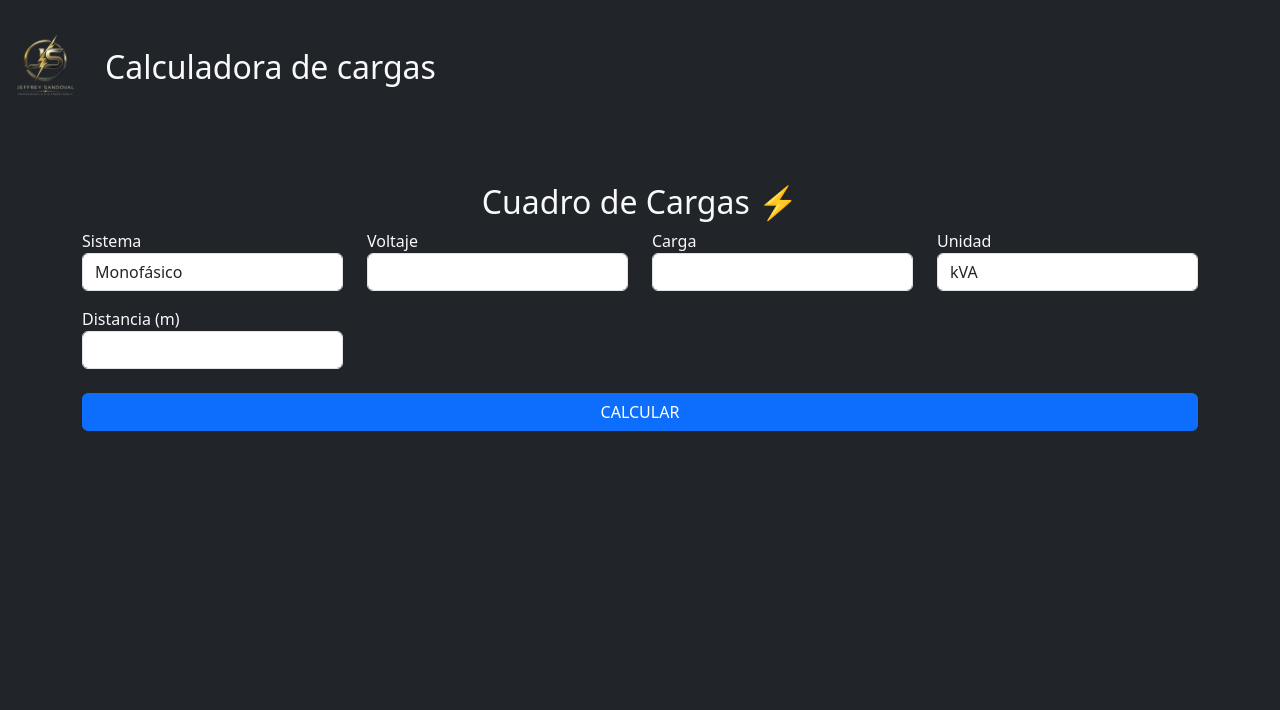
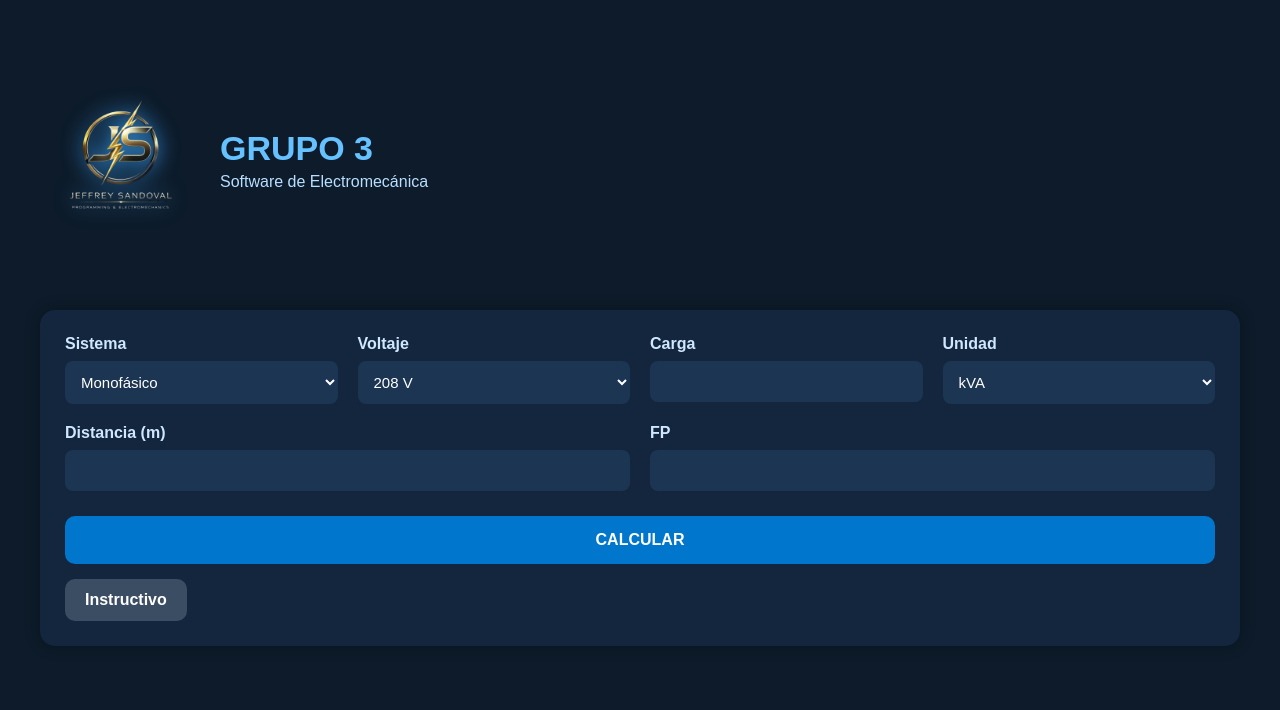
Before and after one commit to jeffreysandovall/calculadora-cargas-JeffreySandoval, a Flask app: page / in a window 1280 px wide. Shown: the top 710 px of the page. Run offline with Flask 3, Linux system fonts and the light colour scheme.

Commit message:
Update index.html

```diff
--- a/templates/index.html
+++ b/templates/index.html
@@ -1,111 +1,383 @@
 <!DOCTYPE html>
-<html>
+<html lang="es">
 
 <head>
 
-<title>Calculadora Cuadro de Cargas </title>
+<meta charset="UTF-8">
 
-<link href="https://cdn.jsdelivr.net/npm/bootstrap@5.3.0/dist/css/bootstrap.min.css" rel="stylesheet">
+<title>GRUPO 3 | Calculadora de Cargas</title>
+
+<style>
+
+*{
+margin:0;
+padding:0;
+box-sizing:border-box;
+font-family:Arial;
+}
+
+body{
+background:#0d1b2a;
+color:white;
+padding:40px;
+}
+
+.container{
+max-width:1200px;
+margin:auto;
+}
+
+.header{
+display:flex;
+align-items:center;
+gap:20px;
+margin-bottom:30px;
+}
+
+.header img{
+width:160px;
+filter:drop-shadow(0 0 10px #3aa8ff);
+}
+
+.header h1{
+font-size:34px;
+color:#66c2ff;
+}
+
+.header p{
+color:#b8dfff;
+margin-top:5px;
+}
+
+.card{
+background:#13263d;
+padding:25px;
+border-radius:15px;
+margin-bottom:25px;
+box-shadow:0 0 15px rgba(0,0,0,0.3);
+}
+
+.row{
+display:flex;
+flex-wrap:wrap;
+gap:20px;
+}
+
+.col{
+flex:1;
+min-width:220px;
+}
+
+label{
+display:block;
+margin-bottom:8px;
+color:#cfe8ff;
+font-weight:bold;
+}
+
+input,select{
+width:100%;
+padding:12px;
+border:none;
+border-radius:8px;
+background:#1c3552;
+color:white;
+font-size:15px;
+}
+
+input:focus,
+select:focus{
+outline:none;
+border:2px solid #3aa8ff;
+}
+
+button{
+width:100%;
+padding:15px;
+background:#0077cc;
+color:white;
+border:none;
+border-radius:10px;
+font-size:16px;
+font-weight:bold;
+margin-top:25px;
+cursor:pointer;
+transition:0.3s;
+}
+
+button:hover{
+background:#0099ff;
+}
+
+.table{
+width:100%;
+border-collapse:collapse;
+margin-top:15px;
+}
+
+.table th{
+background:#1f3b5c;
+padding:12px;
+color:#7fd3ff;
+}
+
+.table td{
+background:#162b44;
+padding:12px;
+text-align:center;
+border-bottom:1px solid #223d5c;
+}
+
+.alert{
+background:#5c1f1f;
+padding:15px;
+border-left:5px solid red;
+border-radius:8px;
+margin-top:20px;
+}
+
+.cards{
+display:flex;
+gap:20px;
+flex-wrap:wrap;
+margin-top:25px;
+}
+
+.info-card{
+flex:1;
+min-width:220px;
+padding:20px;
+border-radius:12px;
+text-align:center;
+font-size:20px;
+font-weight:bold;
+}
+
+.blue{
+background:#005b99;
+}
+
+.green{
+background:#0c7a43;
+}
+
+.yellow{
+background:#c99700;
+color:black;
+}
+
+.cyan{
+background:#0099cc;
+}
+
+ul{
+margin-top:15px;
+padding-left:20px;
+}
+
+li{
+margin-bottom:8px;
+}
+
+.modal-btn{
+width:auto;
+padding:12px 20px;
+margin-top:15px;
+background:#3a4d63;
+}
+
+.modal{
+display:none;
+position:fixed;
+top:0;
+left:0;
+width:100%;
+height:100%;
+background:rgba(0,0,0,0.7);
+}
+
+.modal-content{
+background:#13263d;
+width:60%;
+margin:80px auto;
+padding:30px;
+border-radius:15px;
+position:relative;
+}
+
+.close{
+position:absolute;
+top:15px;
+right:20px;
+font-size:25px;
+cursor:pointer;
+}
+
+</style>
 
 </head>
 
-<body class="bg-dark text-light">
-<div style="display: flex; align-items: center; gap: 15px; margin-bottom: 20px;">
-    <img src="{{ url_for ('static', filename='logo.png') }}" width="90">
-    <h2 style="margin: 0;">Calculadora de cargas </h2>
+<body>
+
+<div class="container">
+
+<!-- HEADER -->
+
+<div class="header">
+
+<img src="{{ url_for('static', filename='logo.png') }}">
+
+<div>
+
+<h1>GRUPO 3 </h1>
+
+<p>Software de Electromecánica</p>
+
 </div>
 
-<div class="container mt-5">
+</div>
 
-<h2 class="text-center">Cuadro de Cargas ⚡</h2>
+<!-- FORMULARIO -->
+
+<div class="card">
 
 <form method="post">
 
 <div class="row">
 
-<div class="col-md-3">
+<div class="col">
+
 <label>Sistema</label>
-<select name="sistema" class="form-control">
+
+<select name="sistema">
 
 <option value="monofasico">Monofásico</option>
 <option value="bifasico">Bifásico</option>
 <option value="trifasico">Trifásico</option>
 
 </select>
+
 </div>
 
-<div class="col-md-3">
+<div class="col">
+
 <label>Voltaje</label>
-<input name="voltaje" class="form-control" required>
-</div>
 
-<div class="col-md-3">
-<label>Carga</label>
-<input name="carga" class="form-control" required>
-</div>
+<select name="voltaje">
 
-<div class="col-md-3">
-<label>Unidad</label>
-
-<select name="unidad" class="form-control">
-
-<option value="kVA">kVA</option>
-<option value="W">W</option>
-<option value="VA">VA</option>
-<option value="HP">hp</option>
+<option value="208">208 V</option>
+<option value="214">214 V</option>
+<option value="220">220 V</option>
 
 </select>
 
 </div>
 
-<div class="col-md-3 mt-3">
+<div class="col">
+
+<label>Carga</label>
+
+<input name="carga" required>
+
+</div>
+
+<div class="col">
+
+<label>Unidad</label>
+
+<select name="unidad">
+
+<option value="kVA">kVA</option>
+<option value="kW">kW</option>
+<option value="W">W</option>
+<option value="VA">VA</option>
+<option value="HP">HP</option>
+
+</select>
+
+</div>
+
+<div class="col">
+
 <label>Distancia (m)</label>
-<input name="distancia" class="form-control" required>
+
+<input name="distancia" required>
+
+</div>
+
+<div class="col">
+
+<label>FP</label>
+
+<input type="number" name="fp" min="0.65" max="1" step="0.01" required>
+
 </div>
 
 </div>
 
-<button class="btn btn-primary mt-4 w-100">CALCULAR</button>
+<button type="submit">
+
+ CALCULAR
+
+</button>
 
 </form>
 
-{% if resultado %}
+<button class="modal-btn" onclick="abrirModal()">
 
-<div class="card mt-4 bg-secondary">
+ Instructivo
 
-<div class="card-body">
+</button>
 
-<h4>Resultados</h4>
+</div>
 
-<table class="table table-dark table-striped">
+<!-- ERROR -->
+
+{% if resultado.error %}
+
+<div class="alert">
+
+{{resultado.error}}
+
+</div>
+
+{% endif %}
+
+<!-- RESULTADOS -->
+
+{% if resultado and not resultado.error %}
+
+<div class="card">
+
+<h2>Resultados</h2>
+
+<table class="table">
 
 <tr>
-<th>Voltaje</th>
+
 <th>Corriente</th>
 <th>PTM</th>
-<th>Polos</th>
 <th>Fase</th>
 <th>Neutro</th>
 <th>Tierra</th>
-<th>Caída %</th>
+<th>Caída</th>
 <th>RETIE</th>
-<th>Distancia</th>
-<th>diametro de canalizacion en PVC</th>
+<th>PVC</th>
+<th>EMT</th>
+
 </tr>
 
 <tr>
 
-<td>{{resultado.voltaje}} V</td>
 <td>{{resultado.corriente}} A</td>
 <td>{{resultado.ptm}} A</td>
-<td>{{resultado.polos}}</td>
 <td>{{resultado.fase}} AWG</td>
 <td>{{resultado.neutro}} AWG</td>
 <td>{{resultado.tierra}}</td>
-<td>{{resultado.caida}}</td>
+<td>{{resultado.caida}} %</td>
 <td>{{resultado.retie}}</td>
-<td>{{resultado.distancia}} m</td>
-<td>{{resultado.pvc}}</td>
+<td>{{resultado.pvc}}"</td>
+<td>{{resultado.emt}}"</td>
 
 </tr>
 
@@ -113,16 +385,57 @@
 
 </div>
 
+<!-- TARJETAS -->
+
+<div class="cards">
+
+<div class="info-card blue">
+
+ Corriente
+
+<br><br>
+
+{{resultado.corriente}} A
+
 </div>
 
+<div class="info-card green">
 
-<!-- CALIBRES PROBADOS -->
+    Caída
 
-<div class="card mt-4 bg-secondary">
+<br><br>
 
-<div class="card-body">
+{{resultado.caida}} %
 
-<h5>Calibres evaluados</h5>
+</div>
+
+<div class="info-card yellow">
+
+ PTM
+
+<br><br>
+
+{{resultado.ptm}} A
+
+</div>
+
+<div class="info-card cyan">
+
+ Circuito
+
+<br><br>
+
+{{resultado.circuito}}
+
+</div>
+
+</div>
+
+<!-- CALIBRES -->
+
+<div class="card">
+
+<h2>Calibres evaluados</h2>
 
 <ul>
 
@@ -136,12 +449,78 @@
 
 </div>
 
-</div>
-
 {% endif %}
 
 </div>
 
+<!-- MODAL -->
+
+<div class="modal" id="modal">
+
+<div class="modal-content">
+
+<span class="close" onclick="cerrarModal()">&times;</span>
+
+<h2>📖 Instructivo</h2>
+
+<br>
+
+<ul>
+
+<li>Seleccione el sistema eléctrico.</li>
+
+<li>Seleccione el voltaje.</li>
+
+<li>Ingrese la carga.</li>
+
+<li>Seleccione la unidad.</li>
+
+<li>Ingrese la distancia.</li>
+
+<li>Ingrese el factor de potencia.</li>
+
+<li>El software calcula automáticamente:
+corriente,
+caída de tensión,
+RETIE,
+PTM,
+conductores,
+PVC y EMT.</li>
+
+</ul>
+
+</div>
+
+</div>
+
+<script>
+
+function abrirModal(){
+
+document.getElementById("modal").style.display="block";
+
+}
+
+function cerrarModal(){
+
+document.getElementById("modal").style.display="none";
+
+}
+
+window.onclick=function(event){
+
+let modal=document.getElementById("modal");
+
+if(event.target==modal){
+
+modal.style.display="none";
+
+}
+
+}
+
+</script>
+
 </body>
 
 </html>
```
